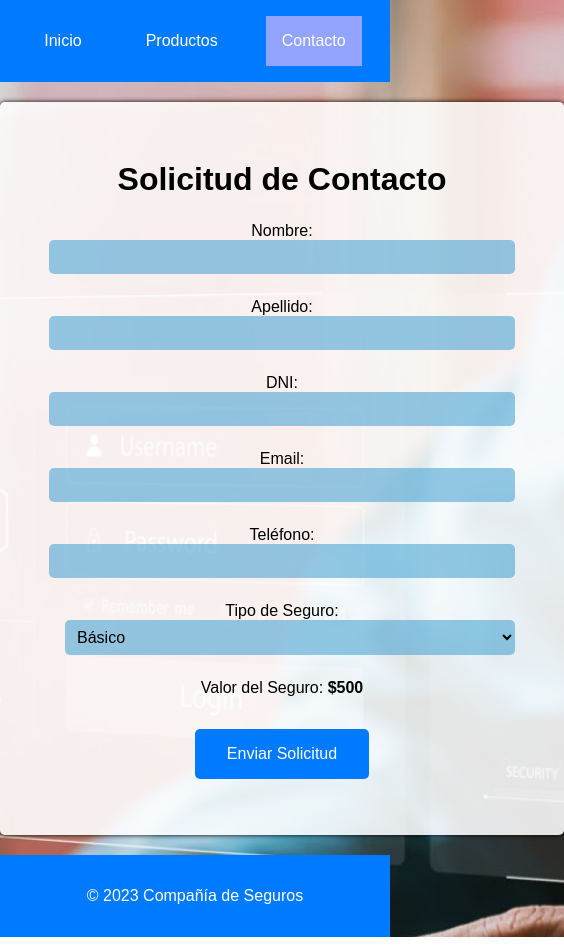
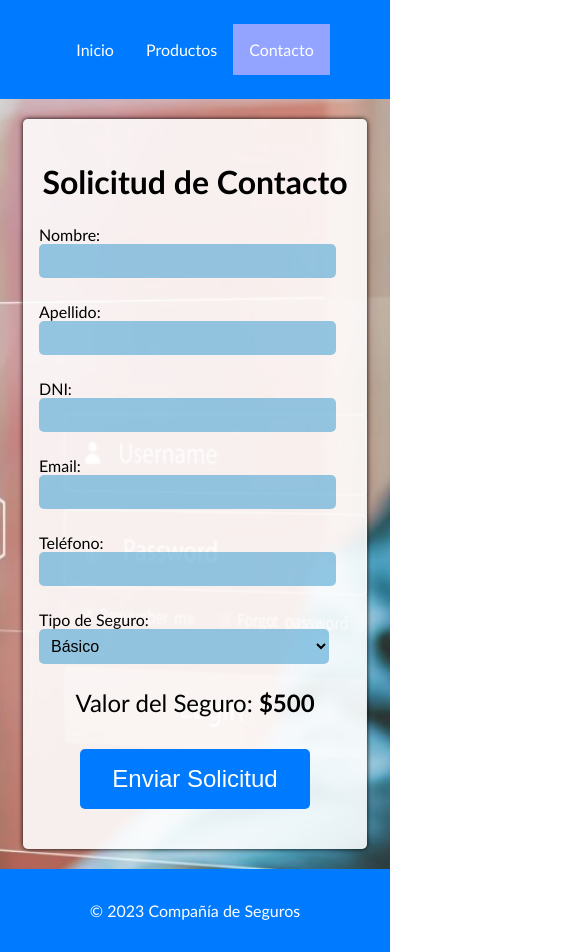
Before and after one commit to RodriiG28/formulario-utn-github.io, a plain HTML site: page index.html in a window 390 px wide. Shown: the whole page, 564 px wide, since content can reach past the window. Drawn offline with Linux system fonts and the light colour scheme; some packages are replaced by stand-ins of ours; a script that the page names is missing.

Commit message:
responsive y correciones

```diff
--- a/styles/style.css
+++ b/styles/style.css
@@ -1,6 +1,6 @@
 /* Estilos generales del cuerpo */
 body {
-    font-family: Arial, sans-serif;
+    font-family: Trebuchet MS, Lucida Sans Unicode, Lucida Grande, Lucida Sans, Arial, sans-serif;
     background-image: url(../istockphoto-1453891792-2048x2048.jpg);
     background-size: cover;
     background-repeat: no-repeat;
@@ -19,6 +19,7 @@ body {
     padding: 1rem 0;
     display: flex;
     justify-content: center;
+
 }
 
 /* Estilos para los enlaces de navegación en el navbar */
@@ -83,6 +84,20 @@ h1 {
     margin-bottom: 1.5rem;
 }
 
+/* Alinea todos los elementos del formulario a la izquierda */
+.form-group {
+    text-align: left;
+}
+
+/* Anula la alineación para los elementos específicos que deseas centrar */
+.form-group:nth-child(7),
+.form-group:nth-child(8) {
+    text-align: center;
+
+}
+.form-group:nth-child(7) {
+    font-size: 1.5rem;
+}
 /* Estilos para entradas de texto y selectores */
 input,
 select {
@@ -98,7 +113,7 @@ select {
 
 /* Estilos específicos para selectores */
 select {
-    margin-left: 1rem;
+    width: 93%;
 }
 
 /* Estilos para botones */
@@ -110,7 +125,7 @@ button {
     border-radius: 5px;
     cursor: pointer;
     margin-top: 0.5rem;
-    font-size: 1rem;
+    font-size: 1.5rem;
 }
 
 /* Estilos para botones cuando se pasa el ratón sobre ellos */
@@ -140,3 +155,46 @@ option {
     text-align: center;
     padding: 1rem 0;
 }
+
+@media (max-width: 768px) {
+    .navbar {
+        max-width: 100vh;
+        flex-direction: column;
+        align-items: center;
+    }
+
+    .navbar a {
+        margin: 0.5rem 0;
+        text-align: center;
+    }
+
+    .container {
+        max-width: 80%;
+        /* Utiliza todo el ancho de la pantalla */
+        padding: 1rem;
+        /* Añade un poco de espacio entre los elementos */
+    }
+}
+
+@media (max-width: 576px) {
+    .container {
+        width: 80%;
+    }
+}
+
+@media (max-width: 480px) {
+    .container {
+        width: 80%;
+    }
+
+    .navbar {
+        max-width: 100%;
+        flex-direction: column;
+
+    }
+
+    .navbar a {
+        margin: 0.5rem 0;
+
+    }
+}
```
